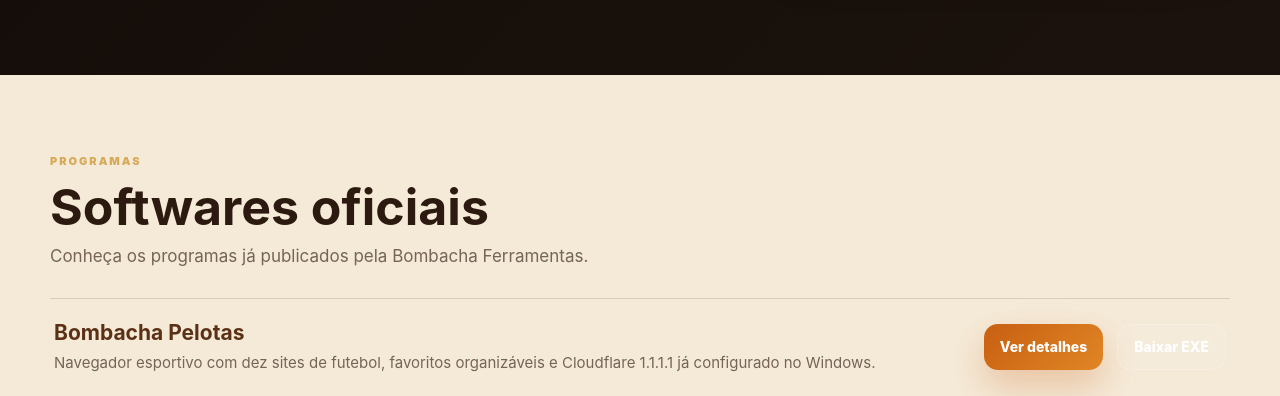
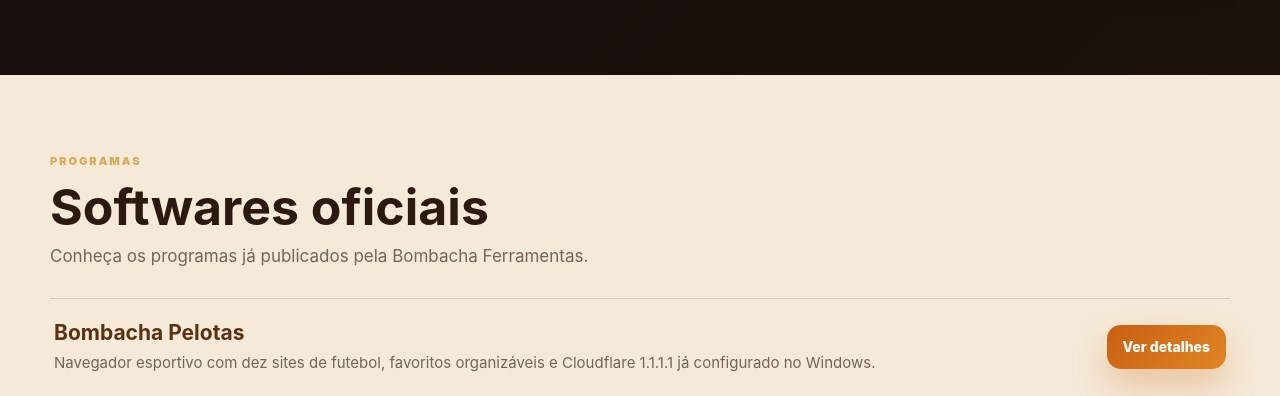
Before and after one commit to viktor1944/bombacha-ferramentas, a plain HTML site: page index.html in a window 1280 px wide. Shown: the part 556-952 px from the top of the page. Drawn offline with Linux system fonts and the light colour scheme.

Commit message:
Add files via upload

```diff
--- a/index.html
+++ b/index.html
@@ -90,7 +90,7 @@
             </div>
             <div class="compact-list-actions">
               <a class="button button-primary button-small" href="bombacha-pelotas-navegador.html">Ver detalhes</a>
-              <a class="button button-ghost button-small" data-download="bombacha-pelotas" href="https://github.com/viktor1944/bombacha-ferramentas/releases/download/Bombachapelotas/Bombacha_Pelotas_1.8.2_Setup.exe">Baixar EXE</a>
+
             </div>
           </div>
 
```
Also changed, not shown: programas.html (+1 -1 lines).
